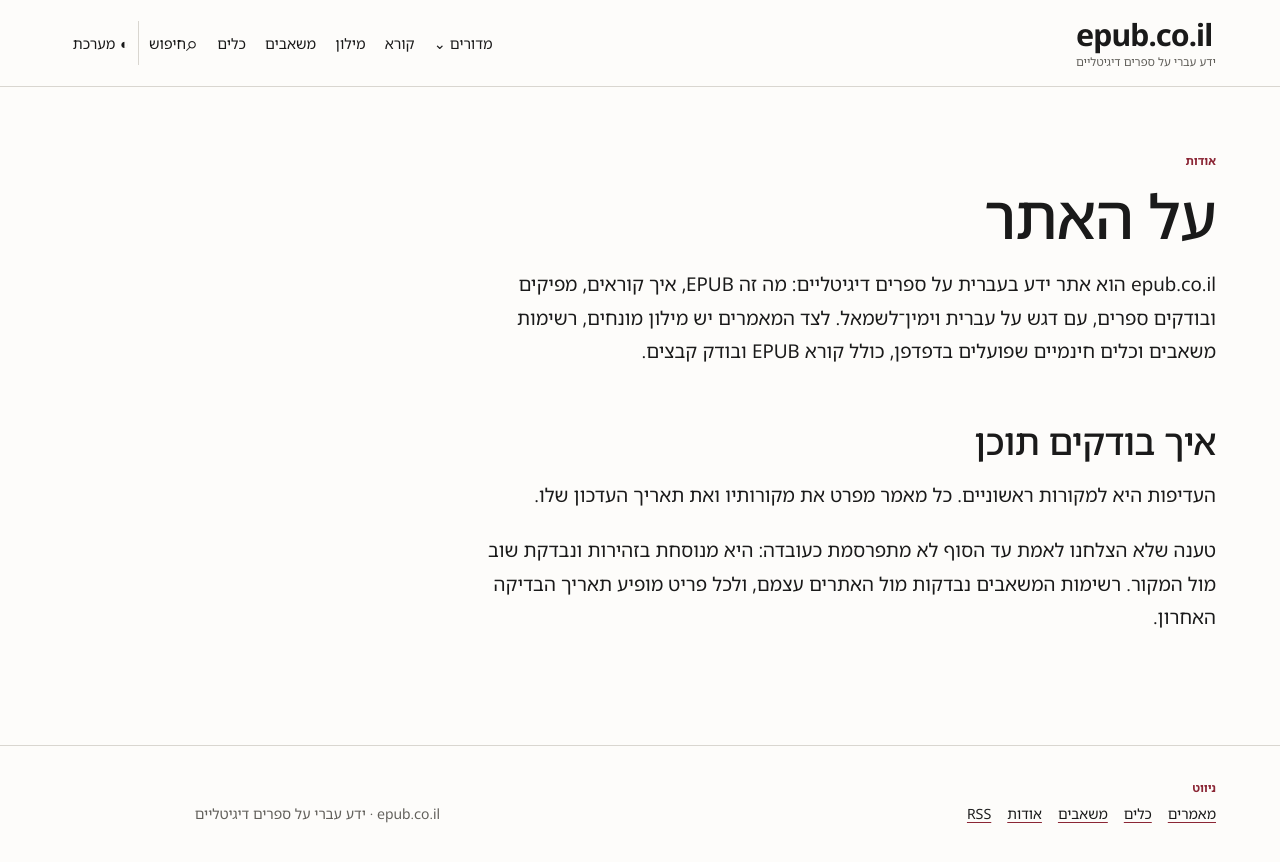
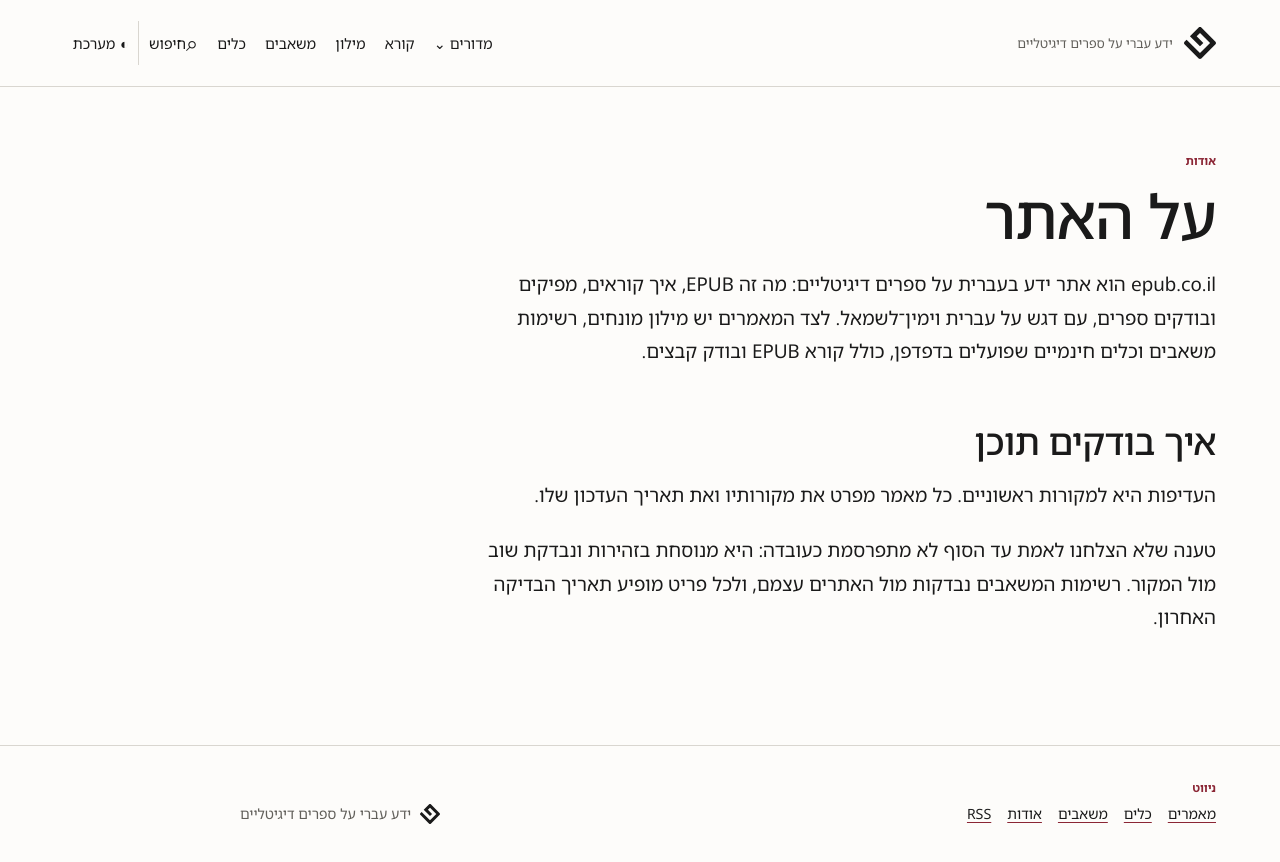
Before and after one commit to seffyfisher/epubcoil, an Astro site: page /about in a window 1280 px wide. Built offline with nearby package versions, Linux system fonts and the light colour scheme; Astro itself is replaced by a stand-in of ours.

Commit message:
feat: EPUB diamond logo across hub branding
- public/logo.svg (currentColor) + Logo component inlined in header and footer
- favicon.svg from the mark (light/dark aware); PWA icons regenerated
- OG brand image renders the mark with resvg (satori + OG font removed)
- Organization JSON-LD gets a logo; reader page gets the favicon

```diff
--- a/package.json
+++ b/package.json
@@ -22,7 +22,6 @@
     "epubjs": "^0.3.93",
     "js-yaml": "^4.3.2",
     "jszip": "^3.10.1",
-    "pagefind": "^1.5.2",
-    "satori": "^0.63.2"
+    "pagefind": "^1.5.2"
   }
 }
--- a/src/components/Footer.astro
+++ b/src/components/Footer.astro
@@ -1,3 +1,7 @@
+---
+import Logo from "./Logo.astro";
+---
+
 
 <footer class="site-footer">
   <div class="shell footer-grid">
@@ -7,6 +11,6 @@
       ><a href="/resources/">משאבים</a><a href="/about/">אודות</a><a
         href="/rss.xml">RSS</a>
     </nav>
-    <p class="footer-note">epub.co.il · ידע עברי על ספרים דיגיטליים</p>
+    <p class="footer-note"><Logo size={20} /><span>ידע עברי על ספרים דיגיטליים</span></p>
   </div>
 </footer>
--- a/src/components/Header.astro
+++ b/src/components/Header.astro
@@ -1,5 +1,6 @@
 ---
 import ThemeToggle from "./ThemeToggle.astro";
+import Logo from "./Logo.astro";
 import { sections } from "../lib/sections";
 const path = Astro.url.pathname;
 ---
@@ -7,7 +8,7 @@ const path = Astro.url.pathname;
 <header class="masthead">
   <div class="shell masthead-top">
     <a class="brand" href="/" aria-label="epub.co.il, דף הבית"
-      ><bdi dir="ltr">epub.co.il</bdi><span>ידע עברי על ספרים דיגיטליים</span
+      ><Logo size={32} /><span>ידע עברי על ספרים דיגיטליים</span
       ></a
     >
     <nav class="primary-nav" aria-label="ניווט ראשי">
--- /dev/null
+++ b/src/components/Logo.astro
@@ -0,0 +1,22 @@
+---
+/** The EPUB diamond mark (public/logo.svg), inlined so it follows the theme via currentColor. */
+interface Props {
+  size?: number;
+  class?: string;
+}
+const { size = 32, class: className } = Astro.props;
+---
+
+<svg
+  class:list={["logo", className]}
+  width={size}
+  height={size}
+  viewBox="0 0 384 384"
+  fill="none"
+  aria-hidden="true"
+  focusable="false"
+  xmlns="http://www.w3.org/2000/svg"
+  ><path
+    d="M192 313L313 192L192 71L152 112L232 192L192 232L71 112L176 6C185 -2 199 -2 208 6L378 176C386 185 386 199 378 208L208 378C199 386 185 386 176 378L6 208C-2 199 -2 185 6 176L31 152L192 313Z"
+    fill="currentColor"></path></svg
+>
--- a/src/lib/jsonld.ts
+++ b/src/lib/jsonld.ts
@@ -6,6 +6,7 @@ export const organization = {
   "@type": "Organization",
   name: "epub.co.il",
   url: "https://epub.co.il/",
+  logo: "https://epub.co.il/icons/icon-512.png",
 };
 
 export const websiteJsonLd = {
--- a/src/pages/og/[...slug].png.ts
+++ b/src/pages/og/[...slug].png.ts
@@ -1,52 +1,22 @@
 import type { APIRoute } from "astro";
 import { readFile } from "node:fs/promises";
 import { Resvg } from "@resvg/resvg-js";
-import satori from "satori";
 
+/** Brand OG image: the EPUB diamond mark (public/logo.svg) over a thin accent rule. */
 export const getStaticPaths = () => [{ params: { slug: "brand" } }];
+
 export const GET: APIRoute = async () => {
-  const font = await readFile(
-    `${process.cwd()}/src/assets/og-fonts/NotoSansHebrew-SemiBold-subset.ttf`,
-  );
-  const svg = await satori(
-    {
-      type: "div",
-      props: {
-        style: {
-          width: "1200px",
-          height: "630px",
-          display: "flex",
-          flexDirection: "column",
-          justifyContent: "center",
-          alignItems: "center",
-          background: "#fdfcfa",
-          color: "#1a1a1a",
-          fontSize: 80,
-          fontFamily: "Noto Sans Hebrew",
-        },
-        children: [
-          { type: "div", props: { children: "epub.co.il" } },
-          {
-            type: "div",
-            props: {
-              style: {
-                width: 540,
-                height: 3,
-                background: "#8b2635",
-                marginTop: 22,
-              },
-              children: "",
-            },
-          },
-        ],
-      },
-    },
-    {
-      width: 1200,
-      height: 630,
-      fonts: [{ name: "Noto Sans Hebrew", data: font, weight: 600, style: "normal" }],
-    },
-  );
+  const logo = await readFile(`${process.cwd()}/public/logo.svg`, "utf8");
+  const path = logo.match(/<path[^>]*\sd="([^"]+)"/)?.[1] ?? "";
+  const size = 260;
+  const scale = size / 384;
+  const x = (1200 - size) / 2;
+  const y = 130;
+  const svg = `<svg xmlns="http://www.w3.org/2000/svg" width="1200" height="630" viewBox="0 0 1200 630">
+  <rect width="1200" height="630" fill="#fdfcfa"/>
+  <path d="${path}" fill="#1a1a1a" transform="translate(${x} ${y}) scale(${scale})"/>
+  <rect x="330" y="${y + size + 60}" width="540" height="3" fill="#8b2635"/>
+</svg>`;
   return new Response(new Resvg(svg).render().asPng(), {
     headers: {
       "Content-Type": "image/png",
--- a/src/styles/global.css
+++ b/src/styles/global.css
@@ -125,14 +125,15 @@ button {
 }
 .brand {
   display: inline-flex;
-  flex-direction: column;
+  align-items: center;
+  gap: 0.7rem;
+  min-block-size: 44px;
   color: var(--ink);
   line-height: 1.1;
   text-decoration: none;
   white-space: nowrap;
 }
 /* One sans family; hierarchy comes from size, weight and spacing. */
-.brand bdi,
 h1,
 h2,
 h3 {
@@ -146,14 +147,13 @@ h2 {
 h3 {
   font-weight: 600;
 }
-.brand bdi {
-  font-size: clamp(1.45rem, 2.5vw, 1.9rem);
-  letter-spacing: -0.03em;
+.brand .logo {
+  flex: none;
+  color: var(--ink);
 }
 .brand span {
-  margin-block-start: 0.25rem;
   color: var(--muted);
-  font-size: 0.72rem;
+  font-size: 0.8rem;
 }
 .primary-nav {
   display: flex;
@@ -707,8 +707,14 @@ p {
   margin: 0;
 }
 .footer-note {
+  display: flex;
+  align-items: center;
+  gap: 0.55rem;
   margin: 0;
   color: var(--muted);
+}
+.footer-note .logo {
+  color: var(--ink);
 }
 #search {
   max-inline-size: var(--measure);
```
Also changed, not shown: public/reader/index.html (+1 -0 lines), public/favicon.svg, public/icons/icon-180.png, public/icons/icon-192.png, public/icons/icon-512.png, public/icons/maskable-512.png, public/logo.svg (added), src/assets/og-fonts/NotoSansHebrew-SemiBold-subset.ttf (deleted), 1 other file.
